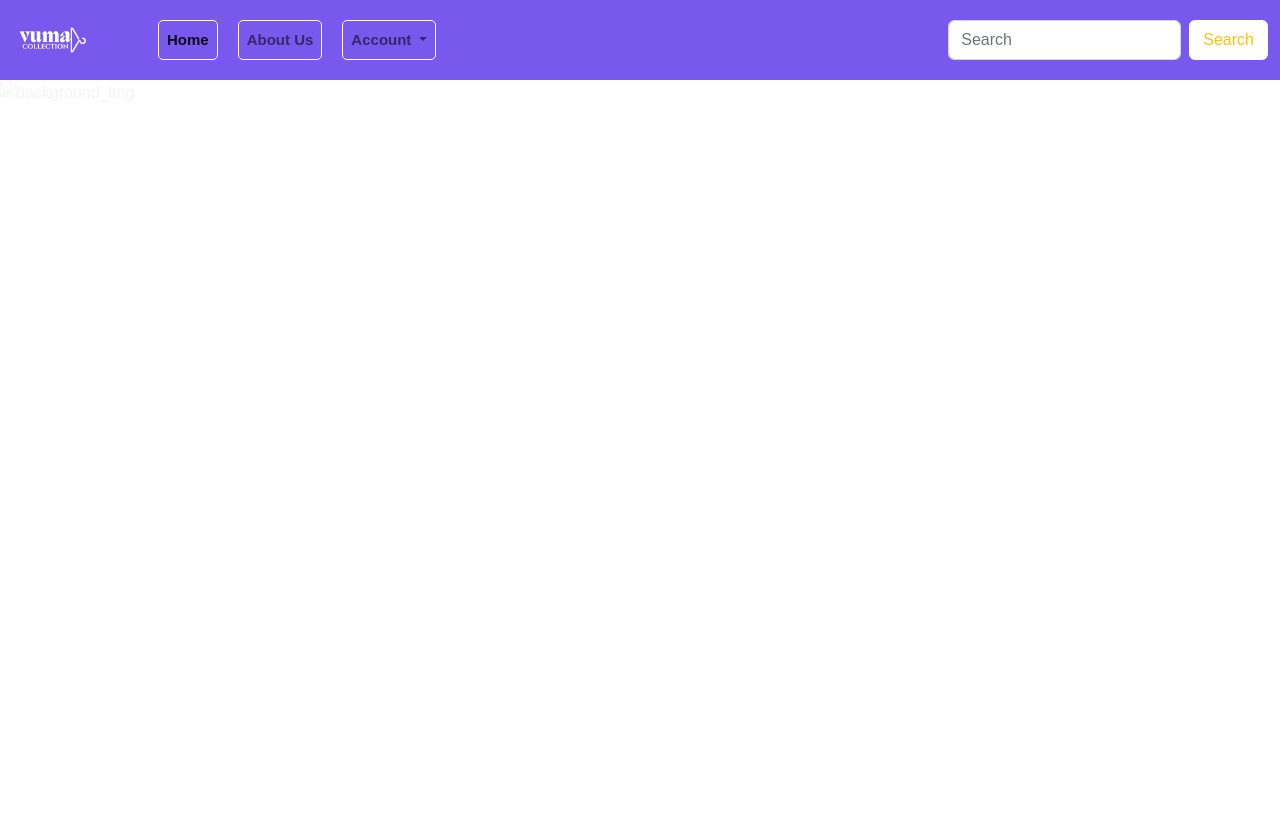
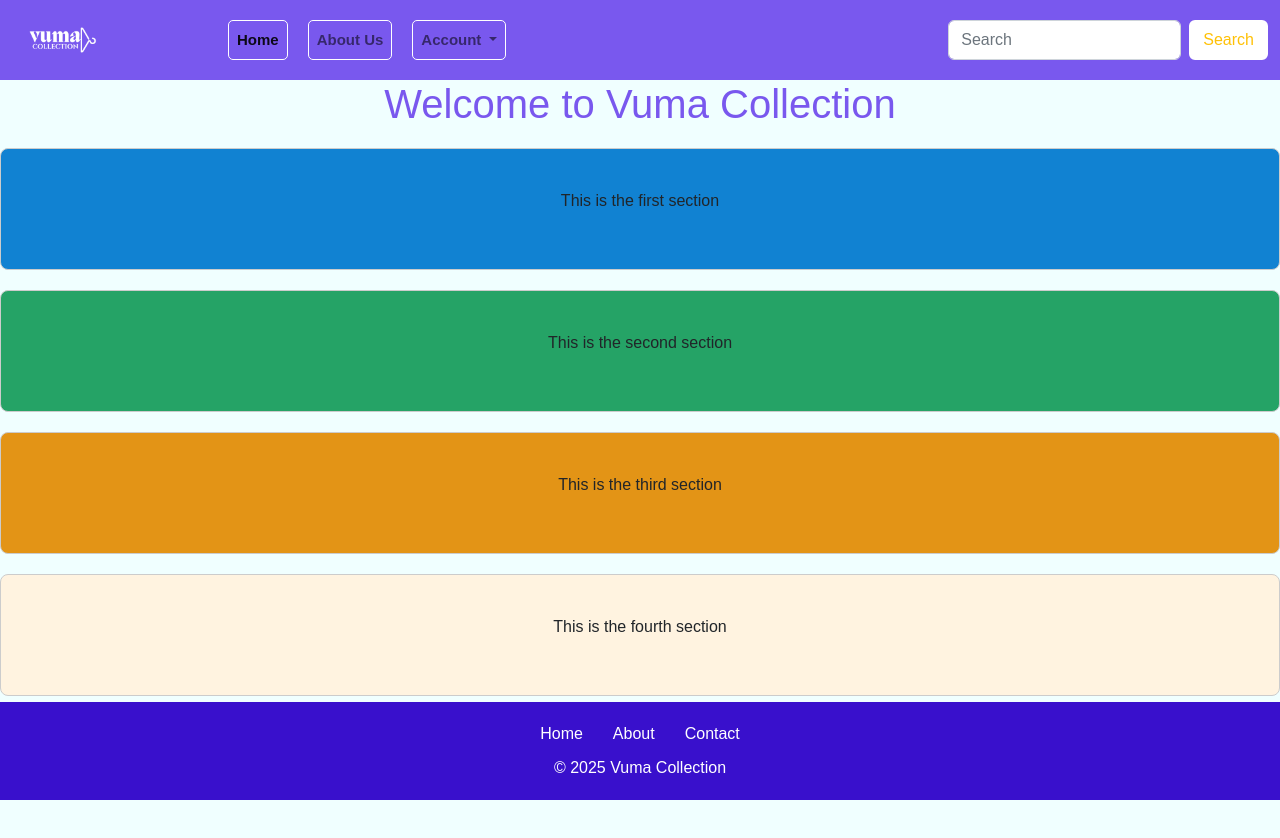
Before and after one commit to Vincent-Ojiambo/vuma_fullstack_website, a plain HTML site: page index.html in a window 1280 px wide. Before the commit the page ends 800 px from the top, so only its background shows below. Drawn offline with nearby package versions, Linux system fonts and the light colour scheme.

Commit message:
added javascript and some minor code modifications

```diff
--- a/index.html
+++ b/index.html
@@ -31,7 +31,7 @@
                 </a>
                 <ul class="dropdown-menu dropdown-menu-light">
                   <li><a class="dropdown-item" href="login.html">Login</a></li>
-                  <li><hr class="dropdown-divider"></li>
+                  <!-- <li><hr class="dropdown-divider"></li> -->
                   <li><a class="dropdown-item" href="signup.html">Sign Up</a></li>
                 </ul>
               </li>
@@ -44,9 +44,26 @@
         </div>
       </nav>
 
-      <div class="background_img">
+      <div class="home">
+        <h1>Welcome to Vuma Collection</h1>
+        <section class="section-1">
+          <p>This is the first section</p>
+        </section>
+        <section class="section-2">
+          <p>This is the second section</p>
+        </section>
+        <section class="section-3">
+          <p>This is the third section</p>
+        </section>
+        <section class="section-4">
+          <p>This is the fourth section</p>
+        </section>
+
+      </div>
+
+      <!-- <div class="background_img">
         <img class="bg_img" src="./images/background_img.jpg" alt="background_img">
-      </div>
+      </div> -->
 
 
       <script>
@@ -64,24 +81,25 @@
           }
         });
 
-        // Optional: Real-time validation
-        const confirmPasswordField = document.getElementById("confirm-password");
-        confirmPasswordField.addEventListener("input", function () {
-          const password = document.getElementById("password").value;
-          const errorMessage = document.getElementById("error-message");
 
-          if (password !== confirmPasswordField.value) {
-            errorMessage.style.display = "block";
-          } else {
-            errorMessage.style.display = "none";
-          }
-        });
       </script>
+
+<footer style="background-color: rgb(57, 16, 204);;">
+  <nav>
+    <ul>
+      <li><a href="index.html">Home</a></li>
+      <li><a href="about.html">About</a></li>
+      <li><a href="#">Contact</a></li>
+    </ul>
+  </nav>
+  <p>&copy; 2025 Vuma Collection</p>
+</footer>
+
 
     <script src="https://cdn.jsdelivr.net/npm/@popperjs/core@2.11.6/dist/umd/popper.min.js" integrity="sha384-oBqDVmMz9ATKxIep9tiCxS/Z9fNfEXiDAYTujMAeBAsjFuCZSmKbSSUnQlmh/jp3" crossorigin="anonymous"></script>
     <script src="https://cdn.jsdelivr.net/npm/bootstrap@5.2.3/dist/js/bootstrap.min.js" integrity="sha384-cuYeSxntonz0PPNlHhBs68uyIAVpIIOZZ5JqeqvYYIcEL727kskC66kF92t6Xl2V" crossorigin="anonymous"></script>
 </body>
 
-<div class="">
+
 
 </html>
--- a/style.css
+++ b/style.css
@@ -3,18 +3,29 @@
     font-family: Arial, Helvetica, sans-serif;
     padding: 0;
     margin: 0;
-
 }
-
-html, body{
-    height: 100%;
-    overflow: hidden;
+body{
+    font-family: Arial, sans-serif;
+    line-height: 1.6;
 }
 
 .logo{
     padding: 0;
     margin-right: 40px;
 }
+
+.navbar-brand img {
+    width: 80px;
+    height: auto;
+    border-radius: 8px;
+    transition: transform 0.3s ease; /* Optional: Add hover effect */
+    margin-right: 100px;
+    margin-left: 10px;
+  }
+  .navbar-brand img:hover {
+    transform: scale(1.1); /* Optional: Enlarge on hover */
+  }
+
 .navbar .btn{
     background-color: white;
     border: 2px solid white;
@@ -36,7 +47,7 @@ html, body{
     background-color: blueviolet;
 } */
 .dropdown-menu{
-    max-width: fit-content;
+    max-width: 40px;
 }
 
 
@@ -54,13 +65,95 @@ html, body{
 
 }
 
-.background_img .bg_img{
+/* .background_img .bg_img{
     max-width: 100%;
     height: 100vh;
-    /* background-image: url('background_img.jpg'); */
+    background-image: url('background_img.jpg');
     background-position: center;
     background-repeat: no-repeat;
     background-size: cover;
     opacity: 0.05;
     align-content: center;
+} */
+
+.home{
+    width: 100%;
+    height: 100vh;
+    background-color: azure;
 }
+
+/* .home .item{
+    margin: 0;
+    padding: 0%;
+    width: 100%;
+    height: auto;
+    background-color: blueviolet;
+} */
+h1{
+    text-align: center;
+    color:rgb(121, 88, 238);
+    font-weight: 600;
+    margin: 0 10px;
+}
+
+/* Section Styling */
+section {
+    display: grid;
+    text-align: center;
+    padding: 40px 20px;
+    margin: 20px 0;
+    border: 1px solid #ccc;
+    border-radius: 8px;
+    background-color: #f9f9f9;
+
+  }
+
+  .section-1 {
+    background-color: #1182d2;
+  }
+
+  .section-2 {
+    background-color: #25a366;
+  }
+  .section-3 {
+    background-color: #e39416;
+  }
+  .section-4 {
+    background-color: #fff3e0;
+  }
+
+footer {
+    display: flex;
+    justify-content: center; /* Centers items horizontally */
+    position: fixed;
+    width: 100%;
+    bottom: 0;
+    left: 0;
+    align-items: center; /* Centers items vertically */
+    flex-direction: column; /* Stacks items vertically (optional) */
+    background-color: rgb(121, 88, 238);
+    color: white;
+    padding: 20px;
+    text-align: center; /* Centers text inside elements */
+  }
+
+  footer nav ul {
+    display: flex;
+    list-style: none; /* Removes bullet points */
+    margin: 0;
+    padding: 0;
+  }
+
+  footer nav ul li {
+    margin: 0 15px; /* Adds spacing between items */
+  }
+
+  footer nav ul li a {
+    color: white; /* Styles links */
+    text-decoration: none; /* Removes underline */
+  }
+
+  footer p{
+    margin-top: 10px;
+    margin-bottom: 0;
+  }
--- /dev/null
+++ b/style1.css
@@ -0,0 +1,74 @@
+*{
+    padding: 0;
+    margin: 0;
+    box-sizing: border-box;
+}
+
+.header{
+    /* background-color: #8a2be2;
+    display: grid;
+    align-items: center; */
+
+    display: flex;
+    align-items: center; /* Vertically center items */
+    justify-content: flex-start; /* Align items to the start (left) */
+    padding: 3px 5px;
+    background-color: #8a2be2
+}
+
+nav {
+    display: flex;
+    justify-content: center; /* Centers horizontally */
+    align-items: center; /* Centers vertically (if needed) */
+    background-color: #333; /* Optional: Add background color */
+    padding: 10px; /* Optional: Add padding */
+  }
+
+  nav ul {
+    display: flex;
+    list-style: none; /* Removes bullet points */
+    margin: 0;
+    padding: 0;
+  }
+
+  nav ul li {
+    margin: 0 15px; /* Adds spacing between items */
+    transition: transform 0.3s ease; /* Adds hover effect */
+    border: 1px solid rgb(255, 255, 255);
+    padding: 5px 10px;
+    border-radius: 8px;
+
+  }
+  nav ul li a:hover{
+    /* transform: scale(1.1); */
+    background-color: white;
+    color: #333;
+    border-radius: 8px;
+    padding: 0;
+    /* padding: 5px 10px;
+    margin: 0 15px; */
+  }
+
+  nav ul li a {
+    color: white; /* Optional: Style links */
+    text-decoration: none; /* Removes underline */
+    font-size: 18px;
+  }
+
+  .logo img {
+    width: 80px; /* Set the width */
+    height: auto; /* Maintain aspect ratio */
+    border-radius: 8px; /* Optional: Add rounded corners */
+    box-shadow: 0 4px 8px rgba(0, 0, 0, 0.2); /* Optional: Add shadow */
+    transition: transform 0.3s ease; /* Optional: Add hover effect */
+    margin-right: 100px;
+    margin-left: 10px;
+  }
+
+  .logo img:hover {
+    transform: scale(1.1); /* Optional: Enlarge on hover */
+  }
+
+  button a{
+    background-color: transparent;
+  }
```
Also changed, not shown: about.html (+1 -1 lines), index1.html (added, +29 -0 lines), signup.html (+1 -0 lines).
